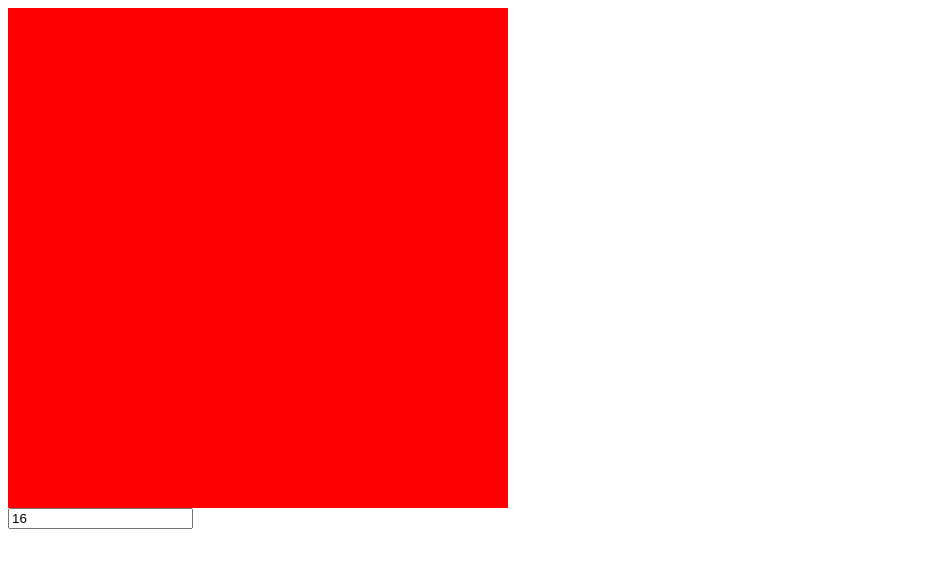
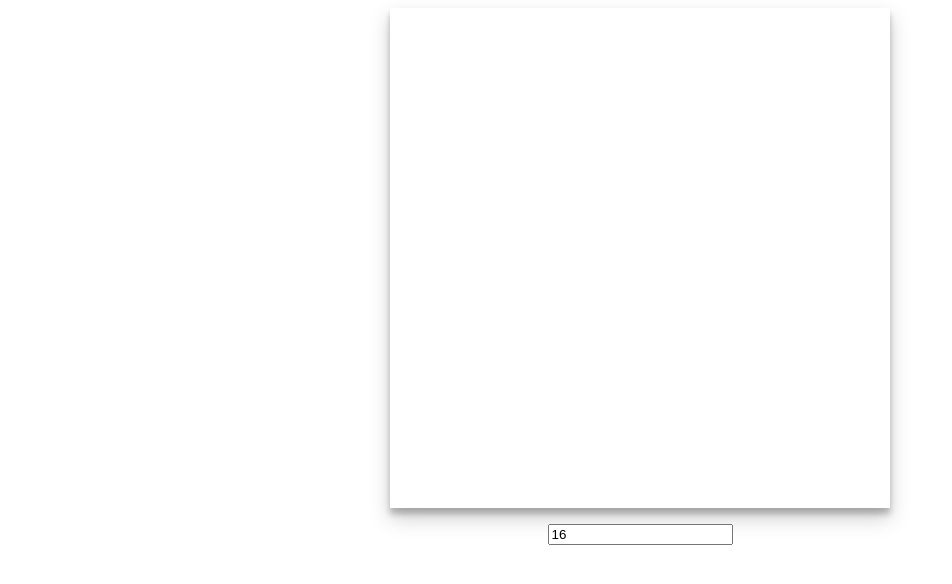
Before and after one commit to jerome-00/Etch-a-Sketch, a plain HTML site: page index.html in a window 1280 px wide. Shown: the whole page, without its empty margins (0-952 px from the left). Drawn offline with Linux system fonts and the light colour scheme.

Commit message:
Made better looking

```diff
--- a/script.js
+++ b/script.js
@@ -8,8 +8,8 @@ function populateCanvas(size) {
 
   for (let i = 0; i < gridSize; i++) {
     let square = document.createElement("div");
-    let color = "green";
-    square.style.backgroundColor = "blue";
+    let color = "black";
+    square.style.backgroundColor = "white";
     square.addEventListener("mouseover", function () {
       square.setAttribute("style", `background-color:${color}`);
     });
--- a/style.css
+++ b/style.css
@@ -5,6 +5,18 @@
 .canvas {
   width: 500px;
   height: 500px;
-  background-color: red;
+  background-color: white;
   display: grid;
+  box-shadow: 0 10px 20px rgba(0,0,0,0.19), 0 6px 6px rgba(0,0,0,0.23);
 }
+
+.content {
+  display: flex;
+  justify-content: center;
+  align-items: center;
+  flex-direction: column;
+}
+
+#sizeInputBox {
+  margin-top: 1rem;
+}
```
